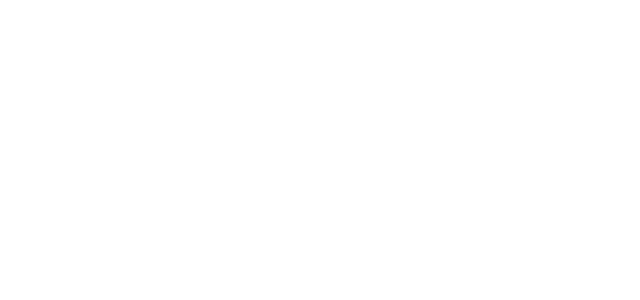
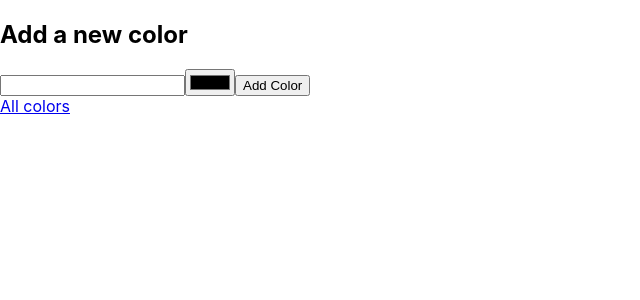
Before and after one commit to Lactantius/react-dogs-colors, a React (Create React App) app: page /colors/new in a window 1280 px wide. Shown: the top 300 px of the page, without its empty margins (0-640 px from the left). Built offline with nearby package versions, Linux system fonts and the light colour scheme.

Commit message:
Colors can be added

```diff
--- a/src/Color.tsx
+++ b/src/Color.tsx
@@ -6,7 +6,6 @@
 function Color({ colors }: ColorProps) {
   const { name } = useParams();
   const color = colors.filter((c) => c.name === name)[0];
-  console.log(color);
   const divColor = { backgroundColor: color.code };
   return (
     <div className="Color" style={divColor}>
--- a/src/ColorNew.tsx
+++ b/src/ColorNew.tsx
@@ -1,9 +1,44 @@
-import React from "react";
+import React, { useState } from "react";
+import { Link, useNavigate } from "react-router-dom";
 
-import { ColorProps } from "./types";
+import { NewColorProps } from "./types";
 
-function ColorNew({ colors, add }: ColorProps): JSX.Element {
-  return <div className="ColorNew"></div>;
+function ColorNew({ colors, add }: NewColorProps): JSX.Element {
+  const INITIAL_FORM_DATA = {
+    name: "",
+    code: "",
+  };
+  const [formData, setFormData] = useState(INITIAL_FORM_DATA);
+  const navigate = useNavigate();
+
+  const handleSubmit = (e: React.FormEvent) => {
+    e.preventDefault();
+    add(formData);
+    setFormData(INITIAL_FORM_DATA);
+    navigate("/colors");
+  };
+
+  const handleChange = (e: React.ChangeEvent) => {
+    const { name, value } = e.target as HTMLInputElement;
+    setFormData((fData) => ({
+      ...fData,
+      [name]: value,
+    }));
+  };
+
+  return (
+    <div className="ColorNew">
+      <h2>Add a new color</h2>
+      <form onSubmit={handleSubmit}>
+        <label htmlFor="name" />
+        <input id="name" name="name" type="text" onChange={handleChange} />
+        <label htmlFor="code" />
+        <input id="code" name="code" type="color" onChange={handleChange} />
+        <button>Add Color</button>
+      </form>
+      <Link to="/colors">All colors</Link>
+    </div>
+  );
 }
 
 export default ColorNew;
--- a/src/types.d.ts
+++ b/src/types.d.ts
@@ -16,7 +16,11 @@
 
 interface ColorProps {
   colors: ColorData[];
-  add?: Function;
+}
+
+interface NewColorProps {
+  colors: ColorData[];
+  add: Function;
 }
 
 interface AllProps {
@@ -25,4 +29,11 @@
   addColor?: Function;
 }
 
-export type { DogData, DogProps, ColorData, ColorProps, AllProps };
+export type {
+  DogData,
+  DogProps,
+  ColorData,
+  ColorProps,
+  NewColorProps,
+  AllProps,
+};
```
